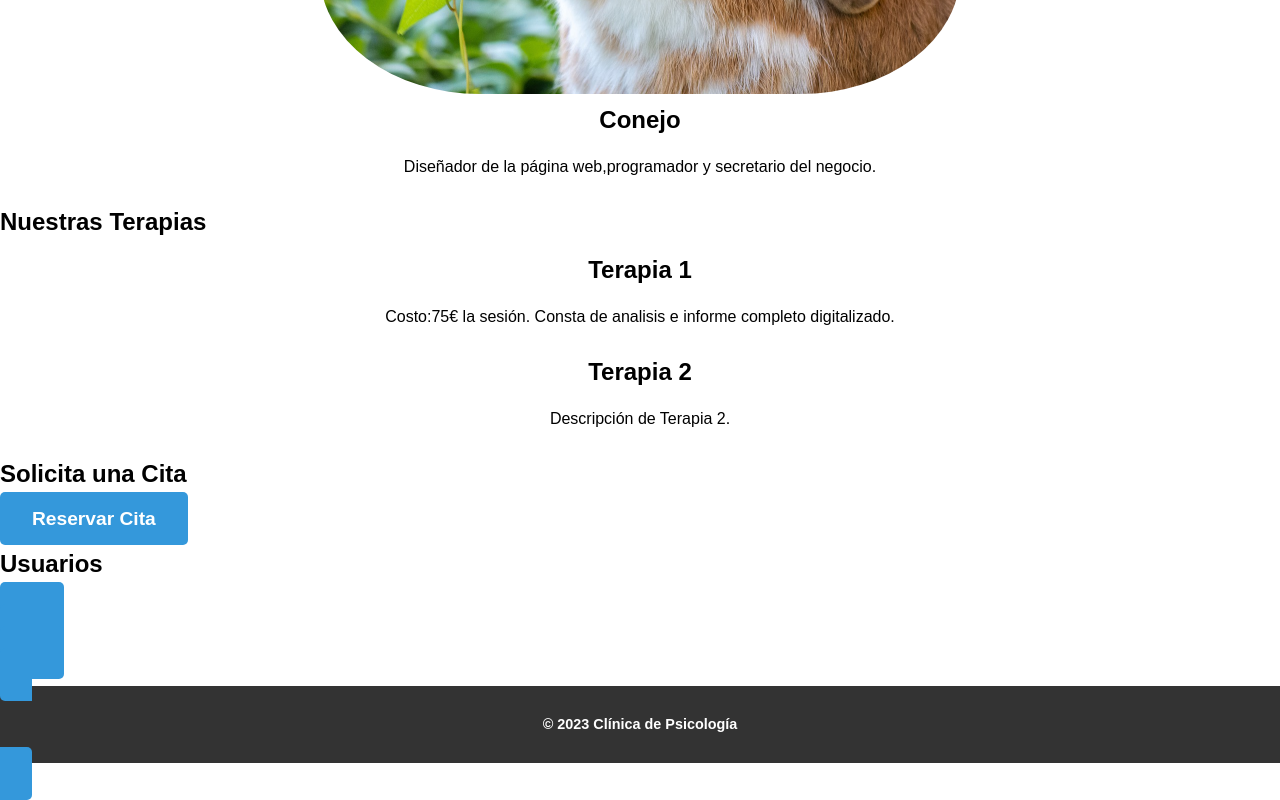
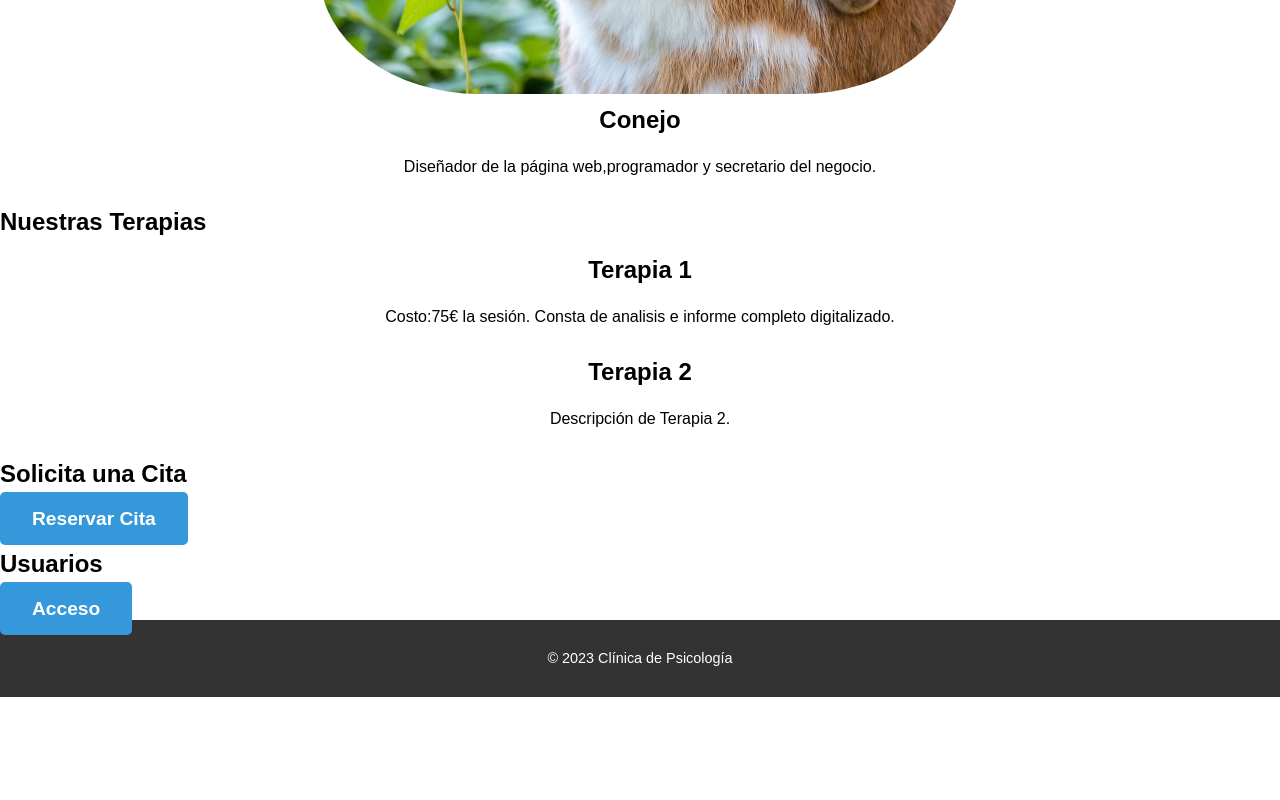
Before and after one commit to marqui10/psicologia_conejo, a plain HTML site: page index.html in a window 1280 px wide. Shown: the part 1265-2065 px from the top of the page. After the commit the page ends 1962 px from the top, so only its background shows below. Drawn offline with Linux system fonts and the light colour scheme; a script that the page names is missing.

Commit message:
Actualizar index.html

```diff
--- a/index.html
+++ b/index.html
@@ -62,7 +62,7 @@
             <h2 class="section__title">Usuarios</h2>
             <div class="appointment-scheduler">
                 <!-- Agrega un enlace interactivo que lleve a otro sitio para reservar citas -->
-                <a href="https://calendly.com/psicologiaconejo/30min" class="external-appointment-link"Acceso</a>
+                <a href="https://calendly.com/psicologiaconejo/30min" class="external-appointment-link">Acceso</a>
 
 
 
```
